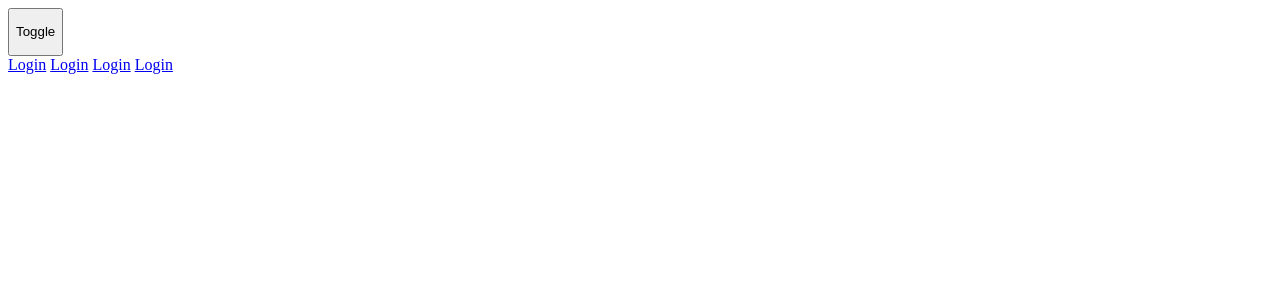
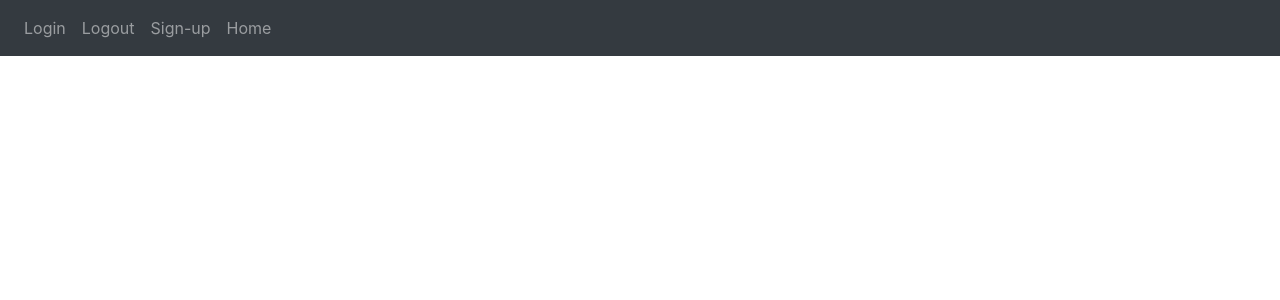
Before and after one commit to RaulMun/documentation-site, a Flask app: template website/templates/base.html in a window 1280 px wide. Shown: the top 300 px of the page. Run offline with Flask 3, Linux system fonts and the light colour scheme; the template is opened without the code that fills it, so the values that code supplies are empty; some libraries are stand-ins or nearby versions.

Commit message:
add/basicTemplatemade & homepage linked to html

```diff
--- a/website/templates/base.html
+++ b/website/templates/base.html
@@ -3,21 +3,51 @@
 <head>
     <meta charset="UTF-8">
     <meta name="viewport" content="width=device-width, initial-scale=1.0">
-    <title>{% block title %}{% endblock %}</title>
+    <link
+      rel="stylesheet"
+      href="https://stackpath.bootstrapcdn.com/bootstrap/4.4.1/css/bootstrap.min.css"
+      integrity="sha384-Vkoo8x4CGsO3+Hhxv8T/Q5PaXtkKtu6ug5TOeNV6gBiFeWPGFN9MuhOf23Q9Ifjh"
+      crossorigin="anonymous"
+    />
+    <link
+      rel="stylesheet"
+      href="https://stackpath.bootstrapcdn.com/font-awesome/4.7.0/css/font-awesome.min.css"
+      crossorigin="anonymous"
+    />
+    <title>{% block title %}Home{% endblock %}</title>
 </head>
 <body>
     <nav class="navbar navbar-expand-lg navbar-dark bg-dark">
-        <button class="navbar-toggle" type="button" data-toggle="collapse" data-target="#navbar">
-            <p>Toggle</p>
+        <button class="navbar-toggler" type="button" data-toggle="collapse" data-target="#navbar">
+            Toggle
         </button>
         <div class="collapse navbar-collapse" id="navbar">
             <div class="navbar-nav">
                 <a class="nav-item nav-link" id="login" href="/login">Login</a>
-                <a class="nav-item nav-link" id="logout" href="/logout">Login</a>
-                <a class="nav-item nav-link" id="signUp" href="/sign-up">Login</a>
-                <a class="nav-item nav-link" id="home" href="/">Login</a>
+                <a class="nav-item nav-link" id="logout" href="/logout">Logout</a>
+                <a class="nav-item nav-link" id="signUp" href="/sign-up">Sign-up</a>
+                <a class="nav-item nav-link" id="home" href="/">Home</a>
             </div>
         </div>
     </nav>
+    <div class="container">
+        {% block content %}
+        {% endblock %}
+    </div>
+    <script
+      src="https://code.jquery.com/jquery-3.2.1.slim.min.js"
+      integrity="sha384-KJ3o2DKtIkvYIK3UENzmM7KCkRr/rE9/Qpg6aAZGJwFDMVNA/GpGFF93hXpG5KkN"
+      crossorigin="anonymous"
+    ></script>
+    <script
+      src="https://cdnjs.cloudflare.com/ajax/libs/popper.js/1.12.9/umd/popper.min.js"
+      integrity="sha384-ApNbgh9B+Y1QKtv3Rn7W3mgPxhU9K/ScQsAP7hUibX39j7fakFPskvXusvfa0b4Q"
+      crossorigin="anonymous"
+    ></script>
+    <script
+      src="https://maxcdn.bootstrapcdn.com/bootstrap/4.0.0/js/bootstrap.min.js"
+      integrity="sha384-JZR6Spejh4U02d8jOt6vLEHfe/JQGiRRSQQxSfFWpi1MquVdAyjUar5+76PVCmYl"
+      crossorigin="anonymous"
+    ></script>
 </body>
 </html>
--- /dev/null
+++ b/website/templates/home.html
@@ -0,0 +1,4 @@
+{% extends "base.html" %} {% block title %}Changed{% endblock %}
+{% block content %}
+    <h1>Welcome to the documentation website</h1>
+{% endblock %}
--- a/website/views.py
+++ b/website/views.py
@@ -1,7 +1,7 @@
-from flask import Blueprint
+from flask import Blueprint, render_template
 
 views = Blueprint('views', __name__)
 
 @views.route('/')
 def home():
-    return "<h1>Hello, World!</h1>"
+    return render_template("home.html")
```
